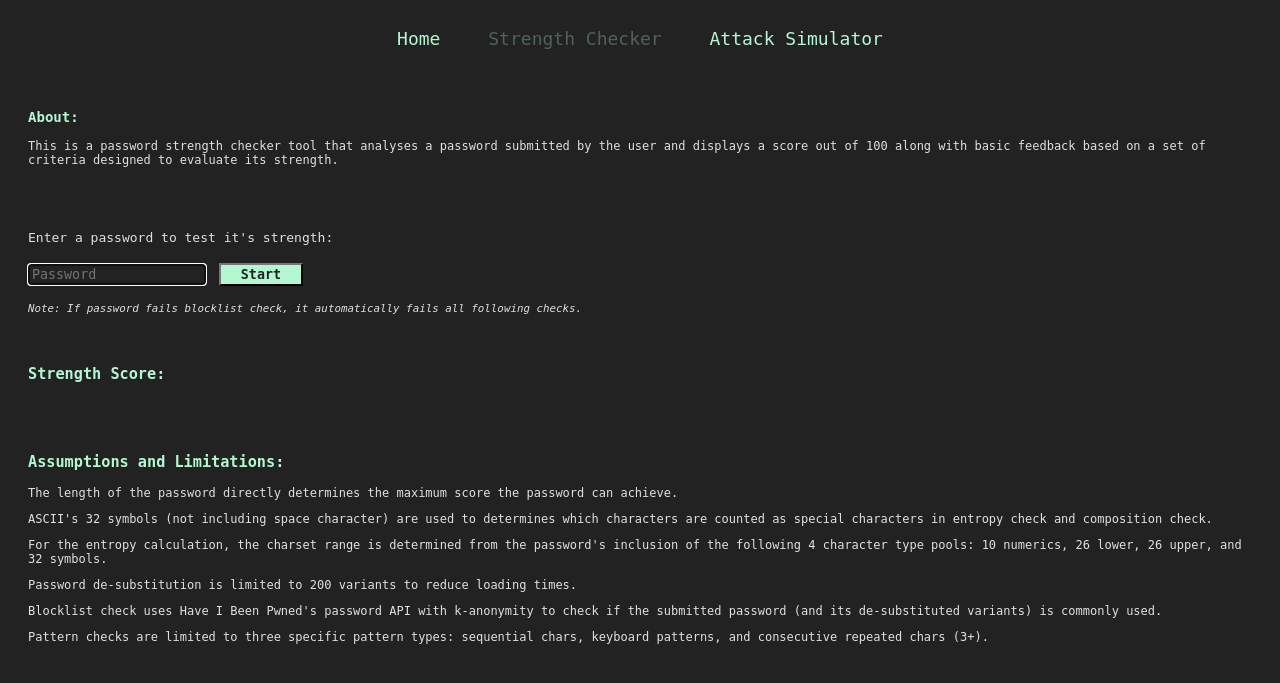
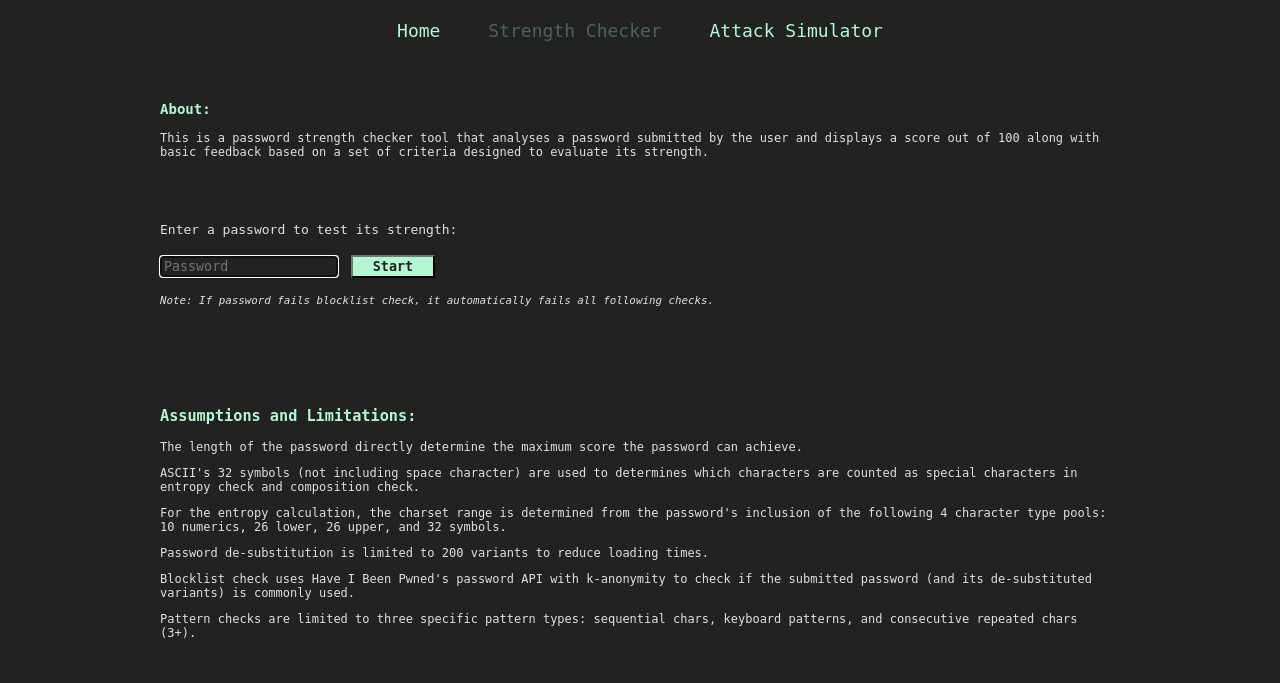
Before and after one commit to shaylaing/password-security-toolkit, a Flask app: page /analyser in a window 1280 px wide. Shown: the top 683 px of the page. Run offline with Flask 3, Linux system fonts and the light colour scheme.

Commit message:
Made design tweaks to HTML templates.

```diff
--- a/project/analyser.py
+++ b/project/analyser.py
@@ -540,8 +540,8 @@ def score_colour(score: int) -> str:
     if score < 50:
         return "bad"
     # For scores between 50-74, colour final score amber
-    elif 49 < score < 75:
+    elif score < 75:
         return "okay"
     # For scores between 75-100, colour final score green
-    elif 84 < score <= 100:
+    else:
         return "good"
--- a/project/simulator.py
+++ b/project/simulator.py
@@ -73,8 +73,9 @@ def convert_times_to_units(times: dict) -> dict:
         elif time < 31536000:
             # Convert time to days
             converted_time = time / 86400
-            # Convert time to have 3 decimal places
-            converted_time = round(converted_time, 3)
+
+            # Round time to nearest whole number
+            converted_time = int(round(converted_time))
 
             # Add converted time and unit to dict
             unit = "days"
@@ -84,8 +85,8 @@ def convert_times_to_units(times: dict) -> dict:
             # Convert time to years:
             converted_time = time / 31536000
 
-            # Convert time to have 3 decimal places
-            converted_time = round(converted_time, 3)
+            # Round time to nearest whole number
+            converted_time = int(round(converted_time))
 
             # Add converted time and unit to dict
             unit = "years"
@@ -95,8 +96,8 @@ def convert_times_to_units(times: dict) -> dict:
             # Convert time to years (purely for presentation)
             converted_time = time / 31536000
 
-            # Convert time to have 3 decimal places
-            converted_time = round(converted_time, 3)
+            # Round time to nearest whole number
+            converted_time = int(round(converted_time))
 
             # Add converted time and unit to dict
             unit = "years (practically uncrackable)"
--- a/project/static/style.css
+++ b/project/static/style.css
@@ -3,6 +3,8 @@ body
     background: #222; /* dark mode as default */
     color: #e0e0e0;
     font-family: monospace;
+    max-width: 1000px;
+    margin: 0 auto;
 }
 
 .navbar /* navbar element */
--- a/project/templates/analyser.html
+++ b/project/templates/analyser.html
@@ -10,7 +10,7 @@
         <p id="about">This is a password strength checker tool that analyses a password submitted by the user and displays a score out of 100 along with basic feedback based on a set of criteria designed to evaluate its strength.</p>
     </div>
     <div class="analyser-form">
-        <p>Enter a password to test it's strength:</p>
+        <p>Enter a password to test its strength:</p>
         <form id="strengthAnalyser" action="/analyser" method="post">
             <input id="passwordTextbox" name="password" class="password" placeholder="Password" type="text" autofocus required>
             <button id="startCheckButton" name="startCheck" type="submit">Start</button>
@@ -29,9 +29,9 @@
     </div>
     <!-- Display results of password strength check -->
     <div id="results" class="results-section">
-        <h3 class="header">Strength Score:</h3>
         {% if score is not none %}
-            <p id="show_score" class="{{ level }}" style="font-size: larger;">{{ score }}/100</p>
+            <h3 class="header">Strength Score:</h3>
+            <p id="show_score" class="{{ level }}" style="font-size: x-large;">{{ score }}/100</p>
         {% endif %}
         {% if entropy_bits %}
         <h3 class="header">Entropy Estimation:</h3>
@@ -39,7 +39,7 @@
         {% endif %}
         {% if possible_combinations %}
         <h3 class="header">Brute-Force Search Space:</h3>
-            <p id="show_possible_combinations">{{ possible_combinations }}</p>
+            <p id="show_possible_combinations">{{ possible_combinations }} possible combinations</p>
         {% endif %}
         {% if feedback %}
             <h3 class="header">Feedback:</h3>
@@ -52,7 +52,7 @@
     <div class="assumptions-section">
         <h3 class="header" style="padding-top: 50px;">Assumptions and Limitations:</h3>
         <div style="font-size: small;">
-            <p>The length of the password directly determines the maximum score the password can achieve.</p>
+            <p>The length of the password directly determine the maximum score the password can achieve.</p>
             <p>ASCII's 32 symbols (not including space character) are used to determines which characters are counted as special characters in entropy check and composition check.</p>
             <p>For the entropy calculation, the charset range is determined from the password's inclusion of the following 4 character type pools: 10 numerics, 26 lower, 26 upper, and 32 symbols.</p>
             <p>Password de-substitution is limited to 200 variants to reduce loading times.</p>
--- a/project/templates/index.html
+++ b/project/templates/index.html
@@ -10,6 +10,6 @@
         <p id="projectDescription1">This project is an educational toolkit containing two separate password tools. The first tool is a password strength checker that analyses a password submitted by the user and displays a score out of 100 along with basic feedback based on a set of criteria designed to evaluate its strength. Meanwhile, the second tool is an attack simulator that estimates the time (worst case and average) it would take various attack types to crack the submitted password and displays the results.</p>
         <p id="projectDescription2">The project utilises Python, HTML, CSS, JavaScript, and the Flask web application framework. The password strength test takes into account blocklist matches, minimum password length, password entropy, password composition, and instances of common patterns to determine the password's final score. The attack simulation estimates attack times for brute force attacks, dictionary attacks, brute force x dictionary hybrid attacks (a.k.a. suffix-prefix attacks), and rule-based mutation attacks.</p>
         <p id="projectDescription3">It should be noted that this project is purely for educational purposes and represents simplified versions of real-world security tools. As a result, there are multiple opportunities to improve this application in the future to make it both more accurate and more realistic.</p>
-        <p style="font-weight: bold; color: #b3f7d3;">You should only test your real passwords with official tools made by highly trusted professionals.</p>
+        <p style="font-weight: bold; color: #b3f7d3; margin-top: 30px;">You should only test your real passwords with official tools made by highly trusted professionals.</p>
     </div>
 {% endblock %}
--- a/project/templates/simulator.html
+++ b/project/templates/simulator.html
@@ -7,7 +7,7 @@
 {% block main %}
     <div class="about-section">
         <h3 class="header">About:</h3>
-        <p id="about">This is a simple attack simulaton tool that estimates the time (worst case and average) it would take various different attack types to crack the submitted password and displays the results.</p>
+        <p id="about">This is a simple attack simulation tool that estimates the time (worst case and average) it would take different attack types to crack the submitted password and displays the results.</p>
         <button id="showMore" name="showmore" onclick="show_more" style="all: unset; cursor: pointer;">(i) Click here to show more information about each tested attack type.</button>
         <div id="moreInfo" name="moreInfo">
             <p>Brute Force Attack - systematically tries every possible character combination within a defined character set. Simulation returns estimated time based on total search space.</p>
```
